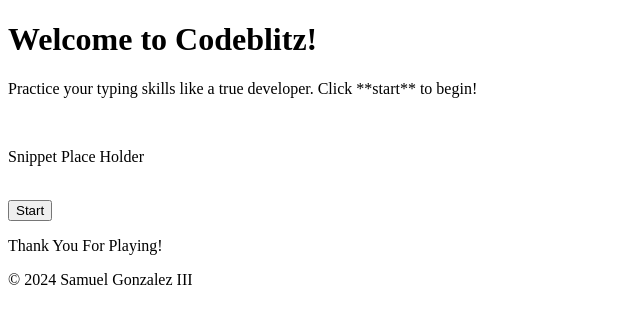
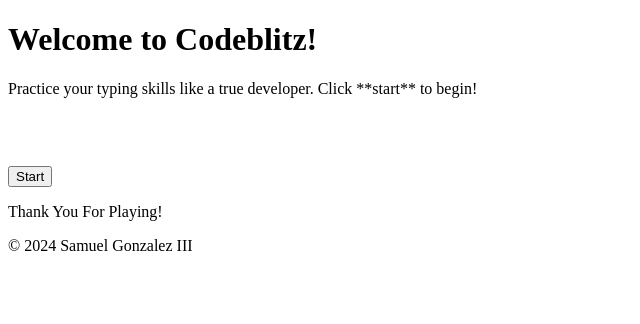
Before and after one commit to SammyG951/Codeblitz, a React (Create React App) app: page / in a window 1280 px wide. Shown: the top 324 px of the page, without its empty margins (0-640 px from the left). Built offline with nearby package versions, Linux system fonts and the light colour scheme.

Commit message:
Moved some elements to Game.jsx and started on game start logic

```diff
--- a/src/components/App.jsx
+++ b/src/components/App.jsx
@@ -1,7 +1,6 @@
 import React from "react";
 import Welcome from "./partials/Welcome.jsx";
-import Snippet from "./partials/Snippet.jsx";
-import Message from "./partials/Message.jsx";
+import Game from "./partials/Game.jsx";
 import Footer from "./partials/Footer.jsx";
 
 function App(){
@@ -11,22 +10,7 @@
 
             <Welcome/>
 
-            <br />
-
-            <Snippet />
-            <Message />
-
-            <br />
-
-            <div>
-                <input
-                id="typed-value"
-                type="hidden"
-                aria-label="current word"/>
-                <button
-                id="start"
-                type="button">Start</button>
-            </div>
+            <Game />
 
             <Footer />
         </div>
--- /dev/null
+++ b/src/components/partials/Game.jsx
@@ -0,0 +1,47 @@
+import React, {useState} from "react";
+import Snippet from "../partials/Snippet.jsx";
+import Message from "../partials/Message.jsx";
+
+function Game() {
+    const phrase = "He shaved the peach to prove a point. Greetings from the real universe. Not all people who wander are lost.";
+
+    const typedValueElement = document.getElementById('typed-value');
+
+    const[codeSnippet, setCodeSnippet] = useState("");
+
+    function startGame(){
+        setCodeSnippet(phrase);
+
+        typedValueElement.type = 'text';
+        typedValueElement.value = '';
+        typedValueElement.focus();
+    }
+
+    return(
+        <div>
+            <br />
+
+            <Snippet
+                text={codeSnippet}
+            />
+            <Message />
+
+            <br />
+
+            <div>
+                <input
+                id="typed-value"
+                type="hidden"
+                aria-label="current word"/>
+                <button
+                id="start"
+                type="button"
+                onClick={startGame}>
+                    Start
+                </button>
+            </div>
+        </div>
+    );
+}
+
+export default Game;
--- a/src/components/partials/Snippet.jsx
+++ b/src/components/partials/Snippet.jsx
@@ -1,8 +1,9 @@
 import React from "react";
 
-function Snippet(){
+function Snippet(props){
+
     return (
-        <p>Snippet Place Holder</p>
+        <p>{props.text}</p>
     );
 }
 
```
